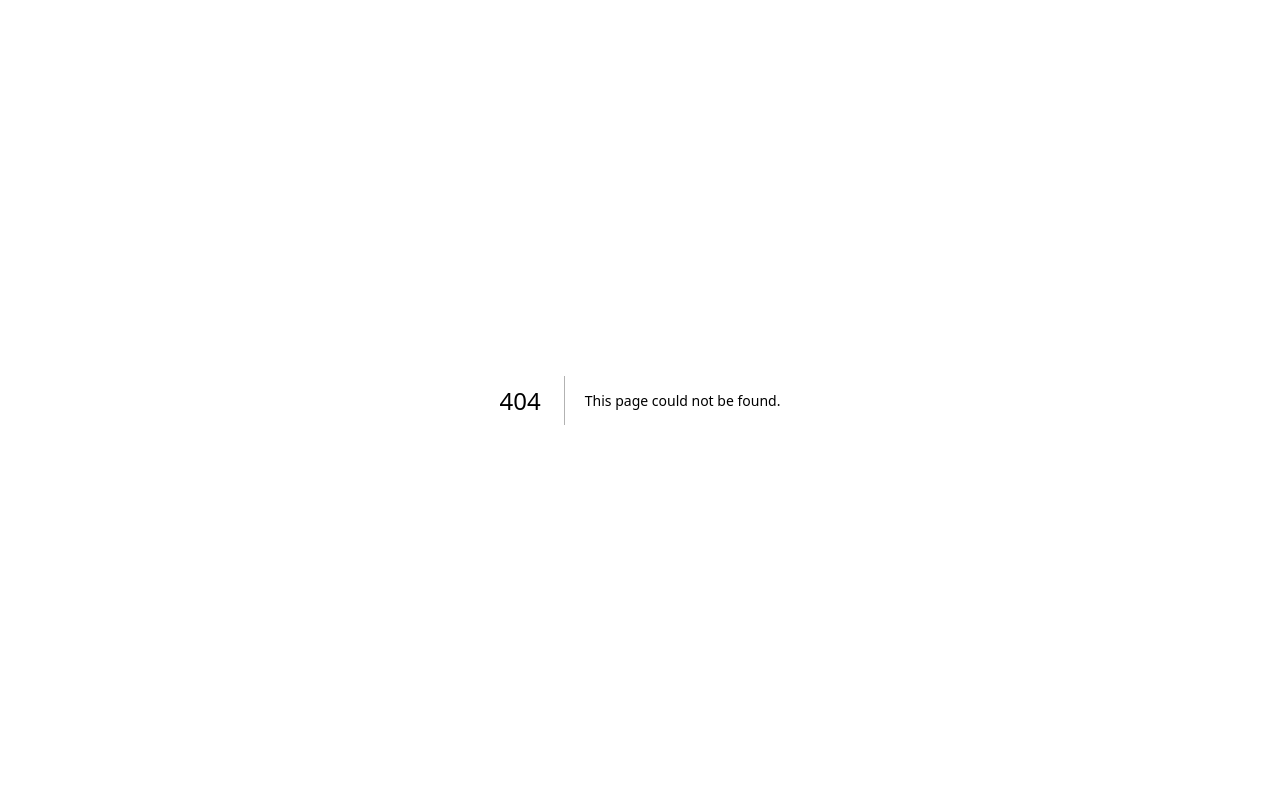
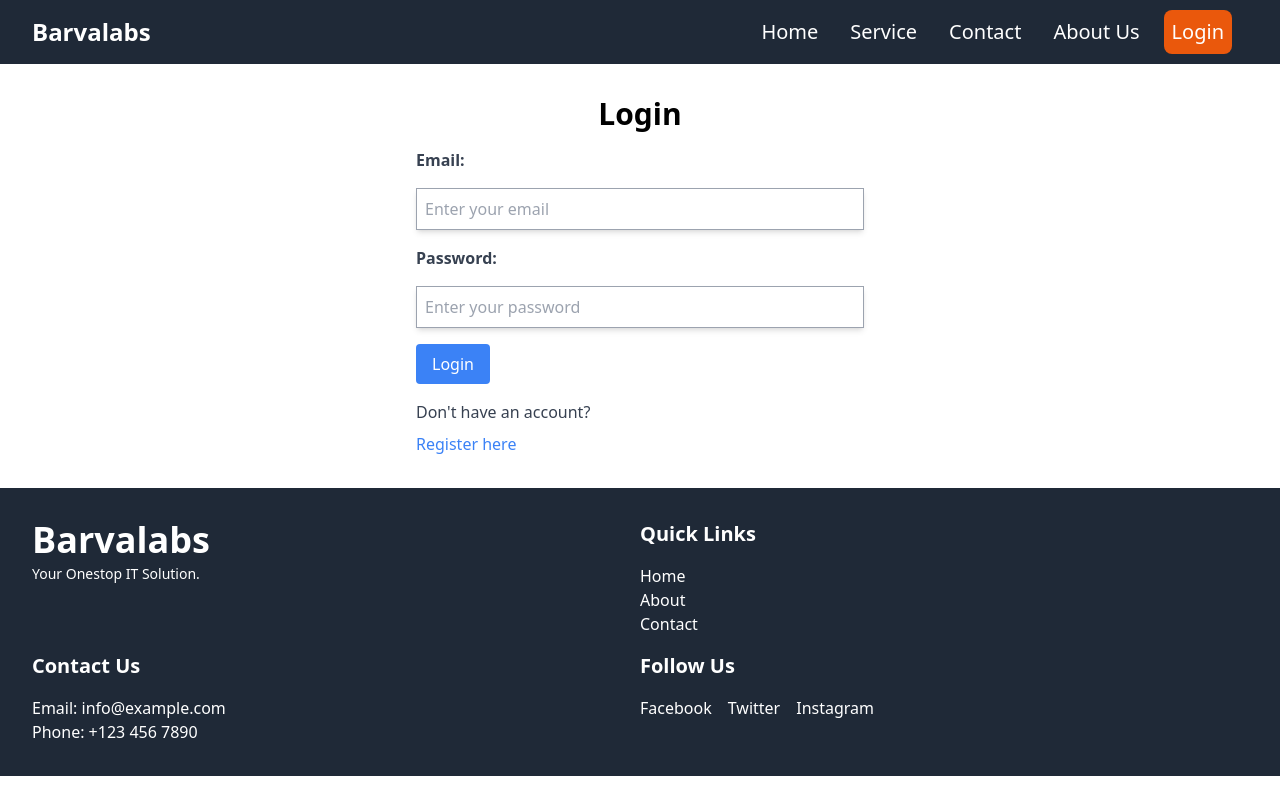
Before and after one commit to onboarding-fndc/nxt-comp-prof, a Next.js app: page /LoginPage in a window 1280 px wide. Before the commit this address had no page. Shown: the top 800 px of the page. Built offline with nearby package versions, Linux system fonts and the light colour scheme.

Commit message:
OP-30 Added Login and register page

```diff
--- a/components/Footer.js
+++ b/components/Footer.js
@@ -5,7 +5,7 @@ import 'tailwindcss/tailwind.css';
 const Footer = () => {
   const current_year = new Date().getFullYear();
   return (
-    <footer className='bg-gray-800 p-8 text-white flex-shrink-0'>
+    <footer className='bg-gray-800 p-8 text-white max-w-full'>
       <div className='max-w-7xl mx-auto'>
         <div className='flex flex-wrap justify-between'>
           <div className='text-center md:text-left w-full md:w-1/2 mb-4 md:mb-4'>
--- a/components/Hero.js
+++ b/components/Hero.js
@@ -5,8 +5,8 @@ import 'tailwindcss/tailwind.css'
 
 const Hero = () => {
   return (
-    <section className='bg-slate-100 p-5'>
-        <div className='container flex flex-col-reverse md:flex-row items-center px-6 mx-auto mt-10 space-y-0 md:space-y-0'>
+    <section className='bg-slate-100 max-w-12xl py-16 px-4 '>
+        <div className='container flex flex-col-reverse md:flex-row items-center max-w-12xl px-4 py-16 mx-auto mt-10 space-y-0 md:space-y-0'>
             <div className='flex flex-col mb-16 space-y-6 md:w-1/2'>
                 <h1 className='max-w-md text-4xl font-bold text-center md:text-5xl md:text-left'>Milenials IT Solution</h1>
                 <p className='max-w-sm text-center text-slate-500 md:text-left text-semibold'>
--- a/components/Navbar.js
+++ b/components/Navbar.js
@@ -46,7 +46,9 @@ export default function Navbar() {
                         <Link href="/about">
                             <div className="text-white hover:bg-white hover:text-black rounded-lg p-2">About Us</div>
                         </Link>
-
+                        <div className="text-white block hover:bg-white hover:text-black  hover:rounded-lg bg-orange-600 rounded-lg p-2">
+                    <Link href="/LoginPage">Login</Link>
+                 </div>
                 </div>
                 </div>
                 <div className="md:hidden flex items-center">
@@ -109,7 +111,7 @@ export default function Navbar() {
                         <div >
                             <div className="text-white hover:bg-white hover:text-black rounded-lg p-2">Service</div>
                         </div>
-                            <div className="hidden  group-hover:block  grid-row-2 min-w-[115px] space-y-2  top-full absolute z-10 rounded-lg bg-white shadow-lg ">
+                            <div className="hidden  group-hover:block  grid-row-2 min-w-[115px] space-y-2  top-full absolute  rounded-lg bg-white shadow-lg ">
 
                             <a href="/service" className="block px-4 py-2 text-white-800 rounded-lg hover:text-white hover:bg-gray-800">Service 1</a>
                             <a href="/service" className="block px-4 py-2 text-white-800 rounded-lg hover:text-white hover:bg-gray-800">Service 2</a>
@@ -118,6 +120,9 @@ export default function Navbar() {
                             {/* Add more service links as needed */}
                             </div>
                         </div>
+                        <div className="text-white block hover:bg-white hover:text-black rounded-lg p-2">
+                    <Link href="/LoginPage">Login</Link>
+                 </div>
                 </div>
             </div>
         )}
--- /dev/null
+++ b/src/pages/LoginPage.js
@@ -0,0 +1,73 @@
+
+import { useState } from 'react';
+import Navbar from '../../components/Navbar';
+import Link from 'next/link';
+
+
+const LoginPage = () => {
+  const [email, setEmail] = useState('');
+  const [password, setPassword] = useState('');
+
+  const handleEmailChange = (e) => {
+    setEmail(e.target.value);
+  };
+
+  const handlePasswordChange = (e) => {
+    setPassword(e.target.value);
+  };
+
+  const handleSubmit = (e) => {
+    e.preventDefault();
+
+    console.log('Login submitted:', { email, password });
+  };
+
+  return (
+    <div><Navbar/>
+    <div className="container mx-auto mt-8 mb-8">
+      <h2 className="text-3xl font-bold text-center mb-4">Login</h2>
+      <form onSubmit={handleSubmit} className="max-w-md mx-auto">
+        <div className="mb-4">
+          <label htmlFor="email" className="block text-gray-700 font-bold mb-2">
+            Email:
+          </label>
+          <input
+            type="email"
+            id="email"
+            placeholder="Enter your email"
+            value={email}
+            onChange={handleEmailChange}
+            className="w-full p-2 border border-gray-400"
+            required
+          />
+        </div>
+        <div className="mb-4">
+          <label htmlFor="password" className="block text-gray-700 font-bold mb-2">
+            Password:
+          </label>
+          <input
+            type="password"
+            id="password"
+            placeholder="Enter your password"
+            value={password}
+            onChange={handlePasswordChange}
+            className="w-full p-2 border border-gray-400"
+            required
+          />
+        </div>
+        <button type="submit" className="bg-blue-500 text-white px-4 py-2 rounded">
+          Login
+        </button>
+        <div className="mt-4 text-gray-700">
+          Don't have an account?{' '}
+          <Link href="/register">
+            <div className="text-blue-500">Register here</div>
+          </Link>
+        </div>
+      </form>
+    </div>
+    </div>
+  );
+};
+
+export default LoginPage;
--- /dev/null
+++ b/src/pages/register.js
@@ -0,0 +1,66 @@
+// components/RegisterPage.js
+import { useState } from 'react';
+import Navbar from '../../components/Navbar';
+
+const register = () => {
+  const [email, setEmail] = useState('');
+  const [password, setPassword] = useState('');
+
+  const handleEmailChange = (e) => {
+    setEmail(e.target.value);
+  };
+
+  const handlePasswordChange = (e) => {
+    setPassword(e.target.value);
+  };
+
+  const handleSubmit = (e) => {
+    e.preventDefault();
+    // Add your registration logic here (for example, send a request to your backend).
+    console.log('Registration submitted:', { email, password });
+  };
+
+  return (
+    <div>
+        <Navbar/>
+    <div className="container mx-auto mt-8 mb-10">
+      <h2 className="text-3xl font-bold text-center mb-4">Register</h2>
+      <form onSubmit={handleSubmit} className="max-w-md mx-auto">
+        <div className="mb-4">
+          <label htmlFor="email" className="block text-gray-700 font-bold mb-2">
+            Email:
+          </label>
+          <input
+            type="email"
+            id="email"
+            placeholder="Enter your email"
+            value={email}
+            onChange={handleEmailChange}
+            className="w-full p-2 border border-gray-400"
+            required
+          />
+        </div>
+        <div className="mb-4">
+          <label htmlFor="password" className="block text-gray-700 font-bold mb-2">
+            Password:
+          </label>
+          <input
+            type="password"
+            id="password"
+            placeholder="Enter your password"
+            value={password}
+            onChange={handlePasswordChange}
+            className="w-full p-2 border border-gray-400"
+            required
+          />
+        </div>
+        <button type="submit" className="bg-green-500 text-white px-4 py-2 rounded">
+          Register
+        </button>
+      </form>
+    </div>
+    </div>
+  );
+};
+
+export default register;
```
Also changed, not shown: src/pages/service.js (+25 -11 lines).
